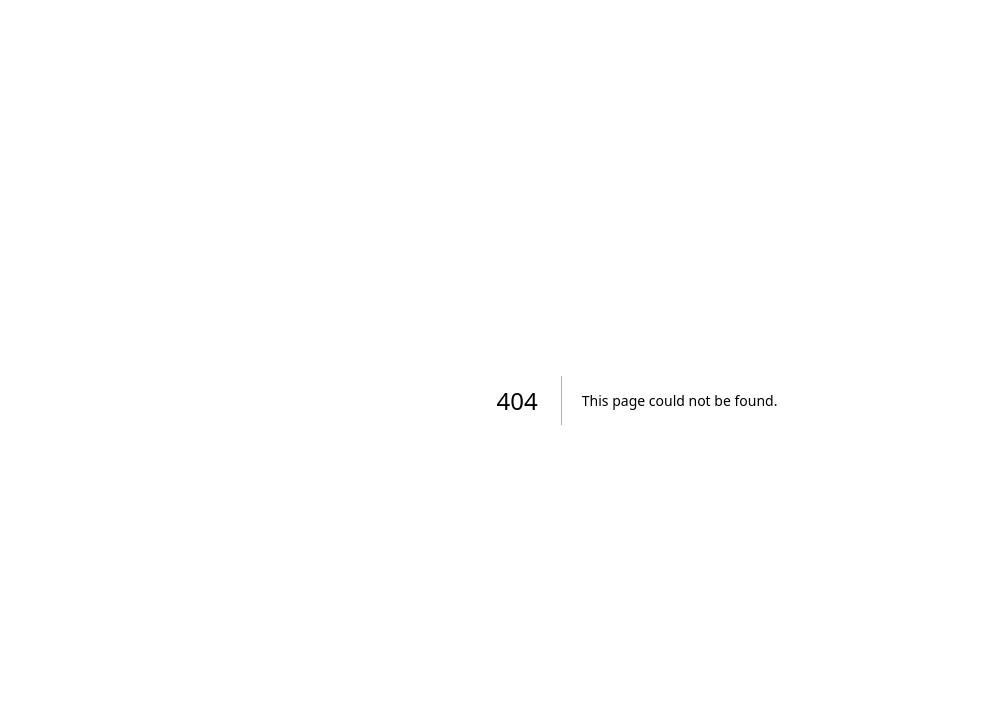
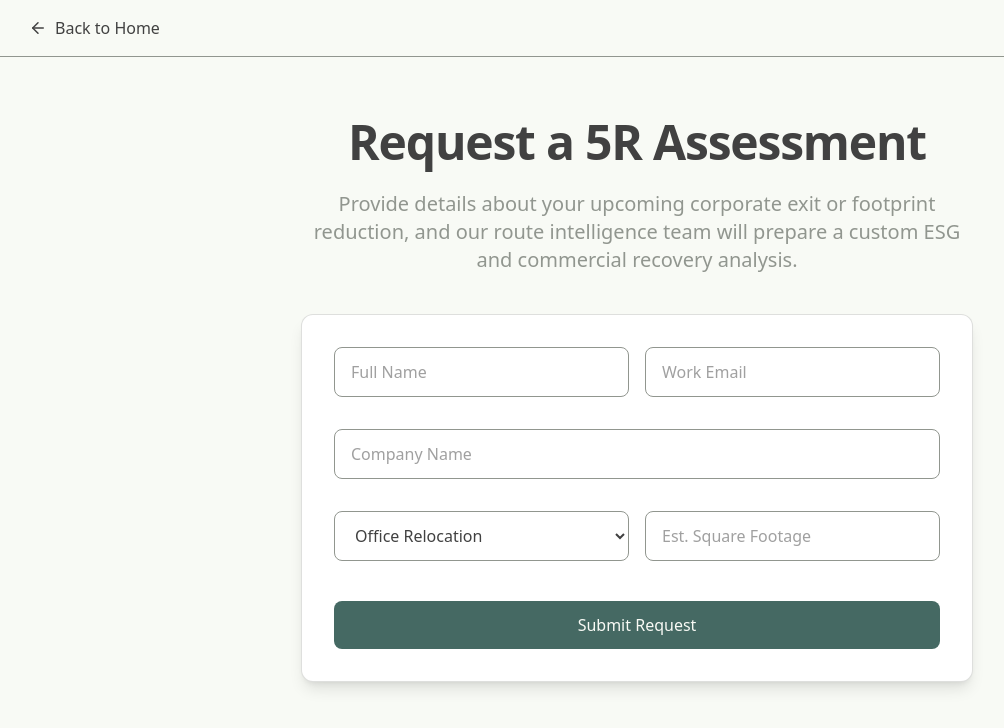
Before and after one commit to TheConMiz/valora-ex_site, a Next.js app: page /demo in a window 1280 px wide. Before the commit this address had no page. Shown: the top 728 px of the page, without its empty margins (3-1007 px from the left). Built offline with nearby package versions, Linux system fonts and the light colour scheme.

Commit message:
Added Demo Page for Report Generation Test

```diff
--- /dev/null
+++ b/app/demo/page.tsx
@@ -0,0 +1,94 @@
+// app/demo/page.tsx
+"use client";
+
+import React, { useState } from 'react';
+import { ArrowLeft } from 'lucide-react';
+
+const DEMO_DATA = {
+  title: "Request a 5R Assessment",
+  subtitle: "Provide details about your upcoming corporate exit or footprint reduction, and our route intelligence team will prepare a custom ESG and commercial recovery analysis.",
+};
+
+export default function DemoPage() {
+  const [demoForm, setDemoForm] = useState({
+    name: '',
+    email: '',
+    company: '',
+    projectScope: 'office-move',
+    squareFootage: ''
+  });
+
+  const [isSubmitting, setIsSubmitting] = useState(false);
+
+  const handleDemoChange = (e: React.ChangeEvent<HTMLInputElement | HTMLSelectElement>) => {
+    setDemoForm({ ...demoForm, [e.target.name]: e.target.value });
+  };
+
+  const handleDemoSubmit = async (e: React.FormEvent) => {
+    e.preventDefault();
+    setIsSubmitting(true);
+
+    try {
+      const response = await fetch('/api/demo', {
+        method: 'POST',
+        headers: { 'Content-Type': 'application/json' },
+        body: JSON.stringify(demoForm),
+      });
+
+      if (response.ok) {
+        alert("Assessment request received. Our team will contact you shortly.");
+        setDemoForm({ name: '', email: '', company: '', projectScope: 'office-move', squareFootage: '' });
+      } else {
+        alert("There was an issue submitting your request. Please try again.");
+      }
+    } catch (error) {
+      console.error("API Error:", error);
+    } finally {
+      setIsSubmitting(false);
+    }
+  };
+
+  return (
+    <div className="layout-wrapper flex flex-col justify-center min-h-screen">
+
+      {/* Simple Header for navigation back to home */}
+      <header className="site-header absolute top-0 w-full">
+        <a href="/" className="flex items-center space-x-2 text-[#414141] hover:text-[#AF9066] font-medium transition">
+          <ArrowLeft size={18} />
+          <span>Back to Home</span>
+        </a>
+      </header>
+
+      <section className="px-8 py-24">
+        <div className="max-w-2xl mx-auto text-center">
+          <h1 className="hero-title">{DEMO_DATA.title}</h1>
+          <p className="hero-subtitle mb-10">{DEMO_DATA.subtitle}</p>
+
+          <form onSubmit={handleDemoSubmit} className="contact-form p-8 bg-white rounded-xl border border-[#91968F]/30 shadow-lg">
+            <div className="grid grid-cols-1 md:grid-cols-2 gap-4">
+              <input type="text" name="name" value={demoForm.name} onChange={handleDemoChange} placeholder="Full Name" required className="form-input" />
+              <input type="email" name="email" value={demoForm.email} onChange={handleDemoChange} placeholder="Work Email" required className="form-input" />
+            </div>
+
+            <input type="text" name="company" value={demoForm.company} onChange={handleDemoChange} placeholder="Company Name" required className="form-input mt-4" />
+
+            <div className="grid grid-cols-1 md:grid-cols-2 gap-4 mt-4">
+              <select name="projectScope" value={demoForm.projectScope} onChange={handleDemoChange} className="form-input text-[#414141]">
+                <option value="office-move">Office Relocation</option>
+                <option value="footprint-reduction">Footprint Reduction</option>
+                <option value="liquidation">Liquidation / Exit</option>
+                <option value="ongoing-governance">Ongoing 5R Governance</option>
+              </select>
+
+              <input type="text" name="squareFootage" value={demoForm.squareFootage} onChange={handleDemoChange} placeholder="Est. Square Footage" className="form-input" />
+            </div>
+
+            <button type="submit" disabled={isSubmitting} className="btn-submit mt-6 disabled:opacity-70 disabled:cursor-not-allowed">
+              {isSubmitting ? "Processing..." : "Submit Request"}
+            </button>
+          </form>
+        </div>
+      </section>
+    </div>
+  );
+}
--- a/app/page.tsx
+++ b/app/page.tsx
@@ -1,14 +1,17 @@
 import { ArrowRight, CheckCircle, Mail, MapPin, LogIn } from 'lucide-react';
-// ============================================================================
-// 🛠️ DATA ARCHITECTURE
-// Update these variables with your specific product details.
-// ============================================================================
+
 const SITE_DATA = {
   brand: {
     name: "ValoraEX",
-    logoText: "VEX"
+    logoText: "V.",
   },
-  nav: ["Features", "Testimonials", "Contact"],
+  // Updated to support mixed internal/external routing
+  nav: [
+    { label: "Features", href: "/#features" },
+    { label: "Testimonials", href: "/#testimonials" },
+    { label: "Contact", href: "/#contact" },
+    { label: "Demo", href: "/demo" },
+  ],
   hero: {
     headline: "Extend Value Beyond Exit.",
     subhead: "Strategic corporate exit solutions and ESG governance powered by our proprietary 5R methodology. Optimize asset recovery and minimize waste through ValoraEX ONE and 5R Governance Plans.",
@@ -19,63 +22,42 @@ const SITE_DATA = {
     problem: "Traditional corporate exits, office moves, and footprint reductions often result in unrealized asset value, unnecessary waste, and missed ESG targets.",
     solution: "We provide a strategic, commercially grounded approach to corporate exits that maximizes asset recovery while aligning with rigorous corporate ESG reporting standards.",
     features: [
-      {
-        title: "5R Exit Solutions",
-        desc: "Targeted solutions for office moves, liquidations, and footprint reductions, featuring a structured methodology workflow and measurable outcomes."
-      },
-      {
-        title: "5R Governance Plans",
-        desc: "Ongoing governance solutions providing compliance, seamless ESG integration, and detailed reporting to support long-term enterprise value."
-      },
-      {
-        title: "Proprietary Route Intelligence",
-        desc: "Leveraging our 5R framework—Reuse, Resell, Recycle—to optimize asset recovery and systematically minimize corporate waste."
-      }
+      { title: "ValoraEX ONE 5R Exit Solutions", desc: "Targeted solutions for office moves, liquidations, and footprint reductions, featuring a structured methodology workflow and measurable outcomes." },
+      { title: "ValoraEX 5R Governance Plans", desc: "Ongoing governance solutions providing compliance, seamless ESG integration, and detailed reporting to support long-term enterprise value." },
+      { title: "Proprietary Route Intelligence", desc: "Leveraging our 5R framework—Reuse, Resell, Recycle—to optimize asset recovery and systematically minimize corporate waste." }
     ]
   },
   testimonials: [
-    {
-      quote: "ValoraEX transformed our recent corporate footprint reduction. Their 5R methodology allowed us to recover significant asset value while drastically minimizing landfill waste.",
-      author: "COO, Regional Financial Institution"
-    },
-    {
-      quote: "The ongoing 5R Governance Plan provided us with the exact, quantifiable metrics required for our corporate sustainability reporting. A truly strategic and commercially grounded partner.",
-      author: "Head of ESG & Compliance, Global Enterprise"
-    },
-    {
-      quote: "They did not just clear out our excess footprint; their route intelligence maximized our return and handled the entire exit process with premium B2B professionalism.",
-      author: "VP of Operations, Technology Sector"
-    }
+    { quote: "ValoraEX transformed our recent corporate footprint reduction. Their 5R methodology allowed us to recover significant asset value while drastically minimizing landfill waste.", author: "COO, Regional Financial Institution" },
+    { quote: "The ongoing 5R Governance Plan provided us with the exact, quantifiable metrics required for our corporate sustainability reporting. A truly strategic and commercially grounded partner.", author: "Head of ESG & Compliance, Global Enterprise" }
   ],
   contact: {
     title: "Ready to streamline your process?",
     subtitle: "Drop your details below and we will be in touch.",
     location: "Hong Kong",
-    email: "hello@yourdomain.com"
+    email: "hello@valoraex.com"
   },
-  meta: {
-    year: "2026"
-  }
+  meta: { year: "2026" }
 };
-// ============================================================================
-
 
 export default function LandingPage() {
   return (
     <div className="layout-wrapper">
-
-      {/* 1. Global Header */}
       <header className="site-header">
         <div className="brand-container">
-          <div className="brand-logo">
-            {SITE_DATA.brand.logoText}
-          </div>
+           <div className="brand-logo">
+             {SITE_DATA.brand.logoText}
+           </div>
+           <span className="brand-text">{SITE_DATA.brand.name}</span>
+        </div>
+        {/* <div className="brand-container">
+          <img src="/favicon.ico" alt="ValoraEX Icon" className="w-8 h-8 rounded" />
           <span className="brand-text">{SITE_DATA.brand.name}</span>
-        </div>
+        </div> */}
         <nav className="nav-menu">
           {SITE_DATA.nav.map((item) => (
-            <a key={item} href={`#${item.toLowerCase()}`} className="nav-link">
-              {item}
+            <a key={item.label} href={item.href} className="nav-link">
+              {item.label}
             </a>
           ))}
         </nav>
@@ -85,7 +67,6 @@ export default function LandingPage() {
         </button>
       </header>
 
-      {/* 2. Hero Section */}
       <section className="hero-section">
         <h1 className="hero-title">{SITE_DATA.hero.headline}</h1>
         <p className="hero-subtitle">{SITE_DATA.hero.subhead}</p>
@@ -95,7 +76,6 @@ export default function LandingPage() {
         </button>
       </section>
 
-      {/* 3. Product Information (Pitch & Features) */}
       <section id="features" className="features-section">
         <div className="section-container">
           <div className="section-header">
@@ -114,7 +94,6 @@ export default function LandingPage() {
         </div>
       </section>
 
-      {/* 4. Social Proof */}
       <section id="testimonials" className="testimonials-section">
         <div className="testimonials-grid">
           {SITE_DATA.testimonials.map((test, idx) => (
@@ -126,7 +105,6 @@ export default function LandingPage() {
         </div>
       </section>
 
-      {/* 5. Lead Generation / Contact */}
       <section id="contact" className="contact-section">
         <div className="contact-container">
           <h2 className="section-title">{SITE_DATA.contact.title}</h2>
@@ -140,7 +118,6 @@ export default function LandingPage() {
         </div>
       </section>
 
-      {/* 6. Global Footer */}
       <footer className="site-footer">
         <div className="footer-container">
           <div className="footer-contact">
@@ -154,108 +131,6 @@ export default function LandingPage() {
           </div>
         </div>
       </footer>
-
     </div>
   );
 }
-
-
-// ! Original Landing Page Component
-// export default function LandingPage() {
-//   return (
-//     <div className="min-h-screen bg-slate-50 text-slate-900 font-sans">
-
-//       {/* 1. Global Header */}
-//       <header className="flex items-center justify-between px-8 py-4 bg-white border-b border-slate-200 sticky top-0 z-50">
-//         <div className="flex items-center space-x-2">
-//           <div className="w-8 h-8 bg-blue-600 text-white flex items-center justify-center font-bold rounded">
-//             {SITE_DATA.brand.logoText}
-//           </div>
-//           <span className="font-bold text-xl">{SITE_DATA.brand.name}</span>
-//         </div>
-//         <nav className="hidden md:flex space-x-6">
-//           {SITE_DATA.nav.map((item) => (
-//             <a key={item} href={`#${item.toLowerCase()}`} className="text-sm font-medium text-slate-600 hover:text-blue-600">
-//               {item}
-//             </a>
-//           ))}
-//         </nav>
-//         <button className="flex items-center space-x-2 text-sm font-medium bg-slate-100 hover:bg-slate-200 px-4 py-2 rounded-md transition">
-//           <LogIn size={16} />
-//           <span>{SITE_DATA.hero.ctaLogin}</span>
-//         </button>
-//       </header>
-
-//       {/* 2. Hero Section */}
-//       <section className="px-8 py-24 max-w-5xl mx-auto text-center">
-//         <h1 className="text-5xl font-extrabold tracking-tight mb-6">{SITE_DATA.hero.headline}</h1>
-//         <p className="text-xl text-slate-600 mb-10 max-w-2xl mx-auto">{SITE_DATA.hero.subhead}</p>
-//         <button className="bg-blue-600 text-white px-8 py-3 rounded-lg font-medium hover:bg-blue-700 transition flex items-center mx-auto space-x-2">
-//           <span>{SITE_DATA.hero.ctaPrimary}</span>
-//           <ArrowRight size={18} />
-//         </button>
-//       </section>
-
-//       {/* 3. Product Information (Pitch & Features) */}
-//       <section id="features" className="px-8 py-20 bg-white">
-//         <div className="max-w-5xl mx-auto">
-//           <div className="text-center mb-16">
-//             <h2 className="text-3xl font-bold mb-4">The Problem: {SITE_DATA.pitch.problem}</h2>
-//             <p className="text-lg text-blue-600 font-medium">{SITE_DATA.pitch.solution}</p>
-//           </div>
-//           <div className="grid md:grid-cols-3 gap-8">
-//             {SITE_DATA.pitch.features.map((feature, idx) => (
-//               <div key={idx} className="p-6 border border-slate-100 rounded-xl bg-slate-50 shadow-sm">
-//                 <CheckCircle className="text-blue-600 mb-4" size={28} />
-//                 <h3 className="text-xl font-bold mb-2">{feature.title}</h3>
-//                 <p className="text-slate-600">{feature.desc}</p>
-//               </div>
-//             ))}
-//           </div>
-//         </div>
-//       </section>
-
-//       {/* 4. Social Proof */}
-//       <section id="testimonials" className="px-8 py-20 bg-slate-900 text-white">
-//         <div className="max-w-4xl mx-auto grid md:grid-cols-2 gap-12">
-//           {SITE_DATA.testimonials.map((test, idx) => (
-//             <div key={idx} className="space-y-4">
-//               <p className="text-xl italic text-slate-300">"{test.quote}"</p>
-//               <p className="font-medium text-blue-400">— {test.author}</p>
-//             </div>
-//           ))}
-//         </div>
-//       </section>
-
-//       {/* 5. Lead Generation / Contact */}
-//       <section id="contact" className="px-8 py-24 bg-white">
-//         <div className="max-w-xl mx-auto text-center">
-//           <h2 className="text-3xl font-bold mb-4">{SITE_DATA.contact.title}</h2>
-//           <p className="text-slate-600 mb-8">{SITE_DATA.contact.subtitle}</p>
-//           <form className="space-y-4 text-left">
-//             <input type="text" placeholder="Name" className="w-full px-4 py-3 rounded-lg border border-slate-300 focus:outline-none focus:ring-2 focus:ring-blue-600" />
-//             <input type="email" placeholder="Work Email" className="w-full px-4 py-3 rounded-lg border border-slate-300 focus:outline-none focus:ring-2 focus:ring-blue-600" />
-//             <textarea placeholder="How can we help?" rows={4} className="w-full px-4 py-3 rounded-lg border border-slate-300 focus:outline-none focus:ring-2 focus:ring-blue-600"></textarea>
-//             <button type="submit" className="w-full bg-blue-600 text-white font-medium py-3 rounded-lg hover:bg-blue-700 transition">Send Message</button>
-//           </form>
-//         </div>
-//       </section>
-
-//       {/* 6. Global Footer */}
-//       <footer className="bg-slate-100 py-12 px-8 border-t border-slate-200 text-slate-600 text-sm">
-//         <div className="max-w-5xl mx-auto flex flex-col md:flex-row justify-between items-center">
-//           <div className="flex items-center space-x-6 mb-4 md:mb-0">
-//             <span className="flex items-center"><MapPin size={16} className="mr-2"/> {SITE_DATA.contact.location}</span>
-//             <span className="flex items-center"><Mail size={16} className="mr-2"/> {SITE_DATA.contact.email}</span>
-//           </div>
-//           <div className="space-x-6">
-//             <a href="#" className="hover:text-blue-600">Privacy Policy</a>
-//             <a href="#" className="hover:text-blue-600">Terms of Service</a>
-//             <span>© {SITE_DATA.meta.year} {SITE_DATA.brand.name}</span>
-//           </div>
-//         </div>
-//       </footer>
-
-//     </div>
-//   );
-// }
```
